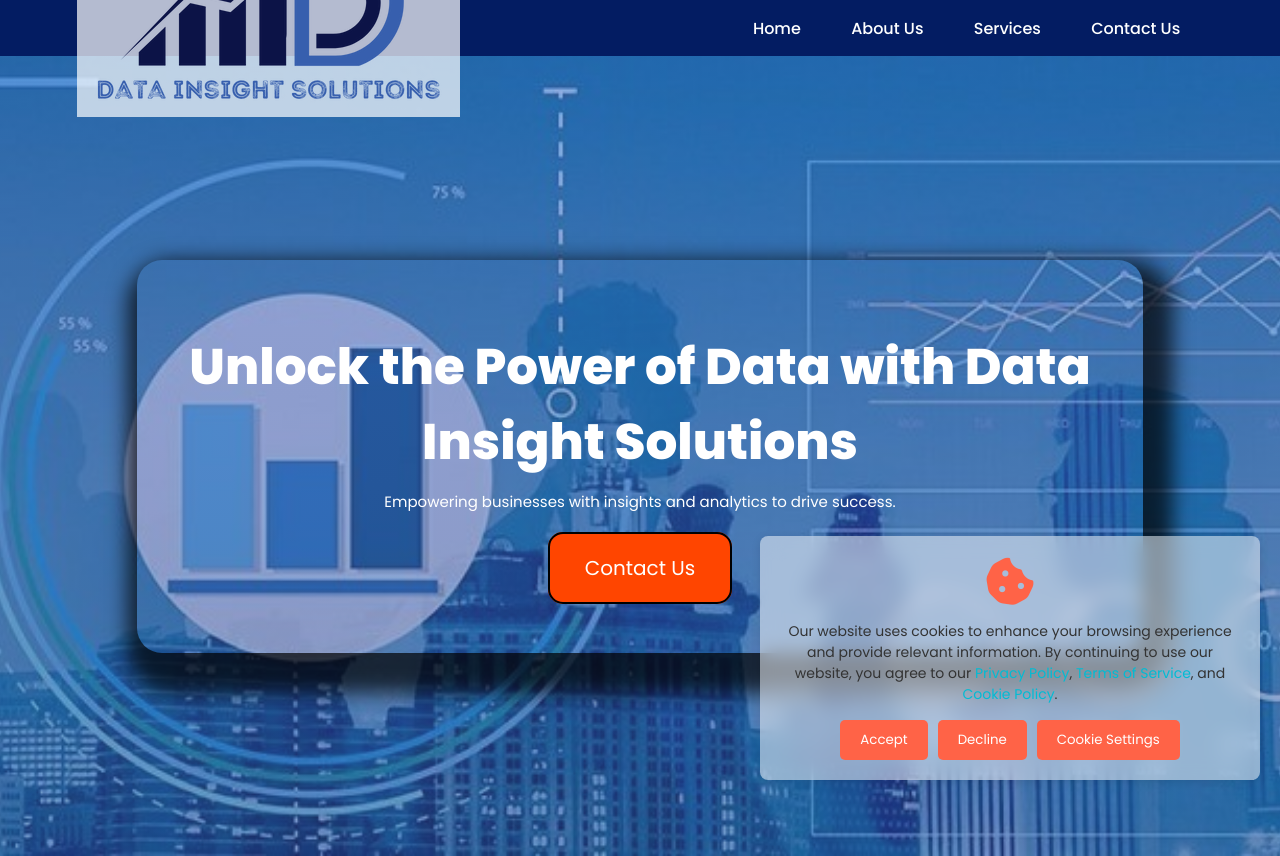
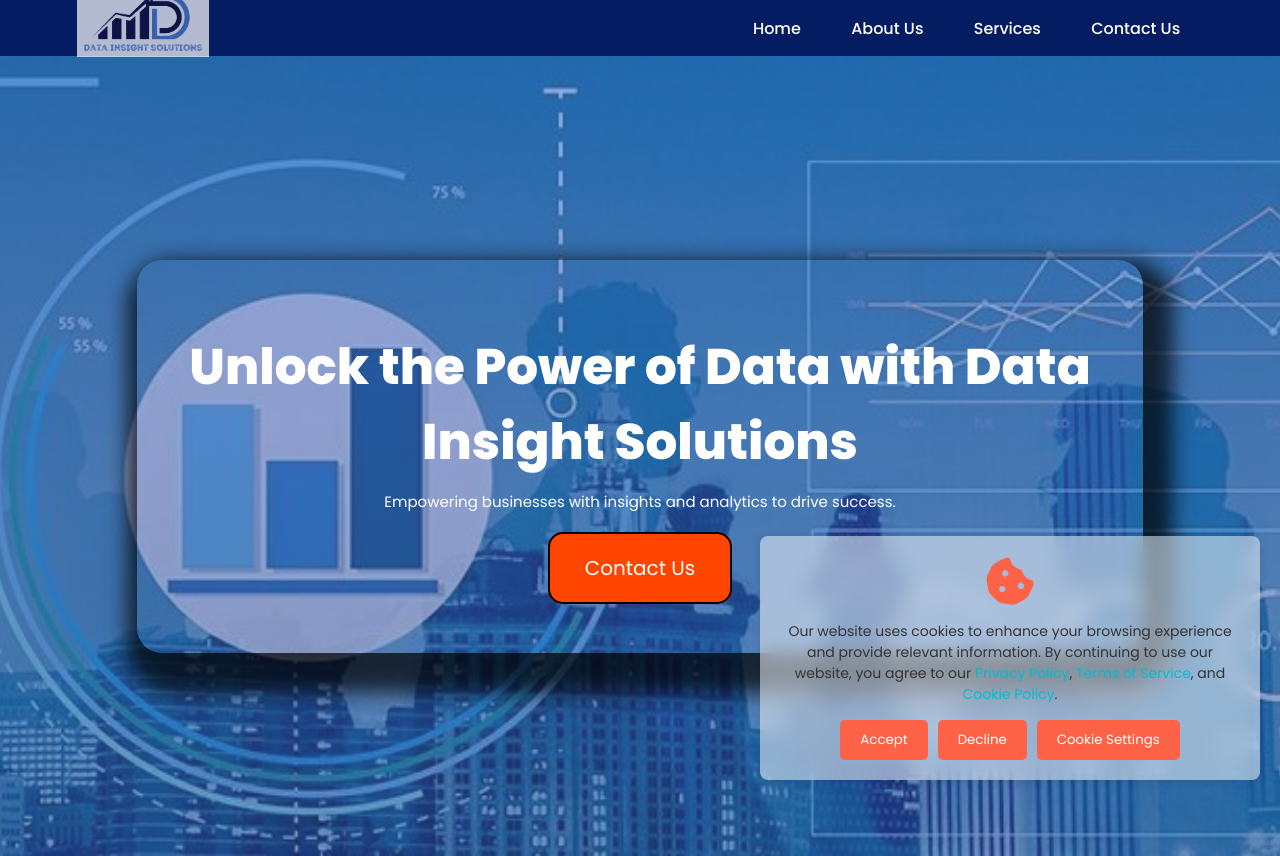
Before and after one commit to EloraPeter/DIS, a plain HTML site: page index.html in a window 1280 px wide. Shown: the top 856 px of the page. Drawn offline with Linux system fonts and the light colour scheme.

Commit message:
Jul 6, 2025, 1:31 PM

```diff
--- a/style.css
+++ b/style.css
@@ -43,7 +43,7 @@ nav img {
     /* border-radius: 5px; */
     /* box-shadow: 5px 5px 2px 0px rgba(0, 0, 0, 0.5); */
     /* margin-top: ; */
-    /* height: 5rem; */
+    height: 4rem;
     /* width: 9rem; */
 }
 
```
